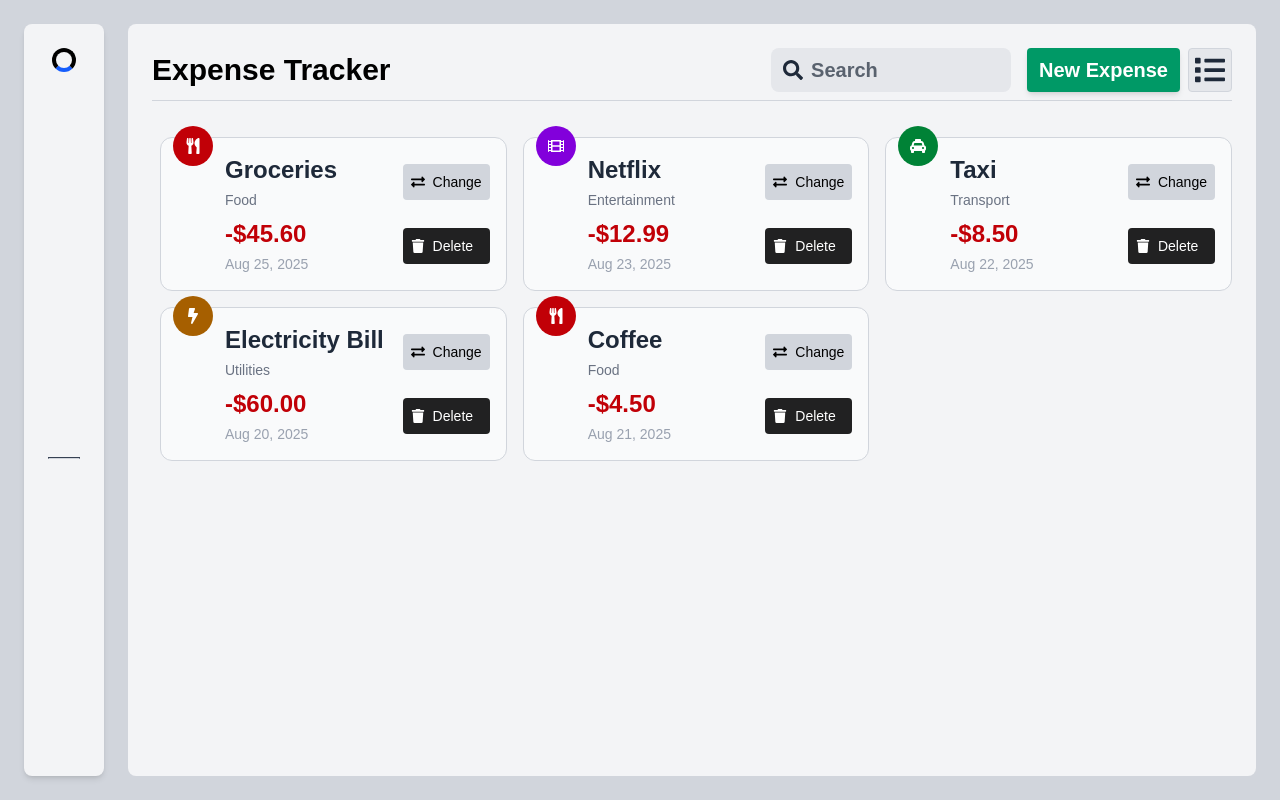
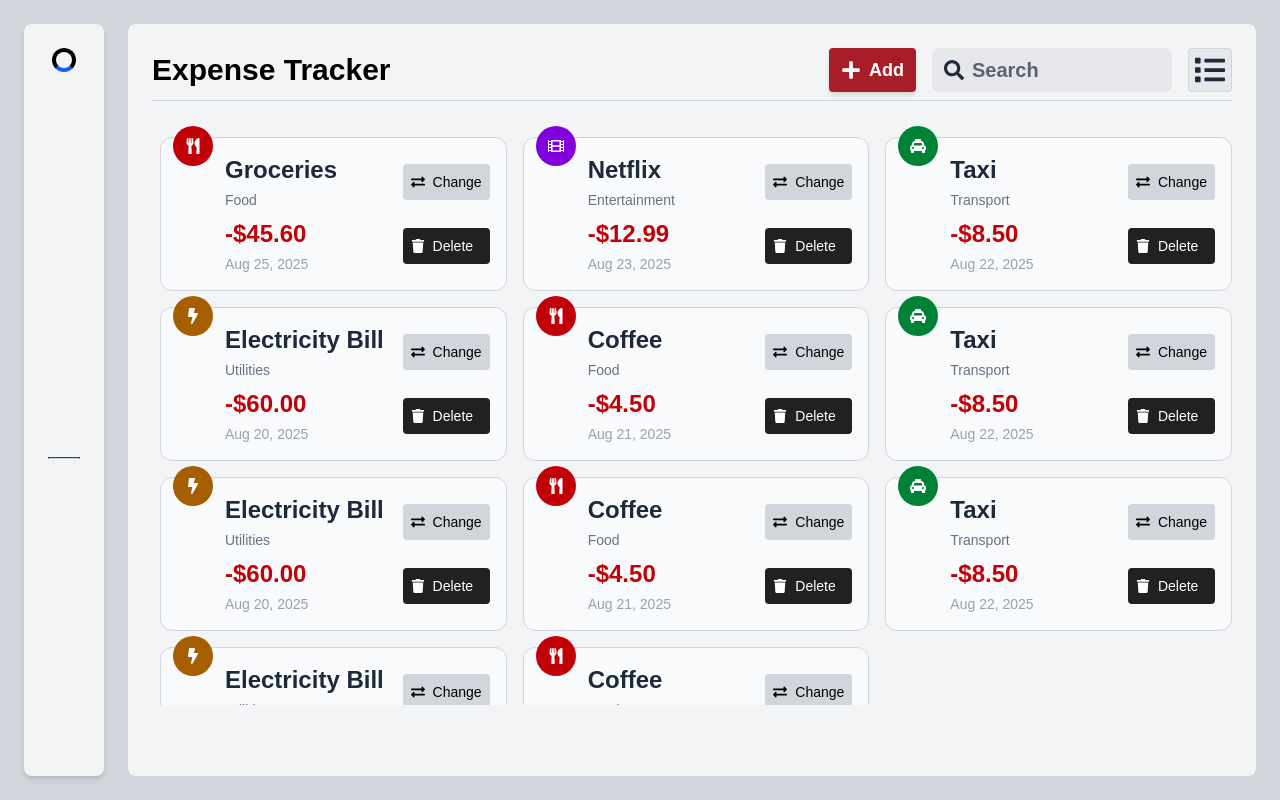
Before and after one commit to JerryTanjaka/Personnal-Finance-Tracker-Frontend, a React (Vite) app: page /expense in a window 1280 px wide. Built offline with nearby package versions, Linux system fonts and the light colour scheme; some icons are missing; a web font is replaced by a local one.

Commit message:
style : arrange button color and ergonomie

```diff
--- a/src/components/Transaction/Expense.tsx
+++ b/src/components/Transaction/Expense.tsx
@@ -1,17 +1,18 @@
-import { useState } from "react";
-import { FaList, FaSearch, FaThLarge } from "react-icons/fa";
-import TransactionCard from "./TransactionCard";
-import type { Transaction } from "./Types";
+import { useState } from 'react';
+import { FaList, FaPlus, FaSearch, FaThLarge } from 'react-icons/fa';
+import TransactionCard from './TransactionCard';
+import type { Transaction } from './Types';
 
 export default function Expense() {
-  const [view, setView] = useState<"grid" | "list">(
-    () => (localStorage.getItem("expenseView") as "grid" | "list") || "grid"
+    const [view, setView] = useState<'grid' | 'list'>(
+        () =>
+            (localStorage.getItem('expenseView') as 'grid' | 'list') || 'grid',
     );
 
     const toggleView = () => {
-    const newView = view === "grid" ? "list" : "grid";
+        const newView = view === 'grid' ? 'list' : 'grid';
         setView(newView);
-    localStorage.setItem("expenseView", newView);
+        localStorage.setItem('expenseView', newView);
     };
 
     const [isModalOpen, setIsModalOpen] = useState(false);
@@ -19,28 +20,111 @@ export default function Expense() {
     const closeModal = () => setIsModalOpen(false);
 
     const [transactions, setTransactions] = useState<Transaction[]>([
-    { id: 1, name: "Groceries", amount: 45.6, date: "2025-08-25", type: "expense", category: "Food" },
-    { id: 2, name: "Netflix", amount: 12.99, date: "2025-08-23", type: "expense", category: "Entertainment" },
-    { id: 3, name: "Taxi", amount: 8.5, date: "2025-08-22", type: "expense", category: "Transport" },
-    { id: 4, name: "Electricity Bill", amount: 60.0, date: "2025-08-20", type: "expense", category: "Utilities" },
-    { id: 5, name: "Coffee", amount: 4.5, date: "2025-08-21", type: "expense", category: "Food" },
+        {
+            id: 1,
+            name: 'Groceries',
+            amount: 45.6,
+            date: '2025-08-25',
+            type: 'expense',
+            category: 'Food',
+        },
+        {
+            id: 2,
+            name: 'Netflix',
+            amount: 12.99,
+            date: '2025-08-23',
+            type: 'expense',
+            category: 'Entertainment',
+        },
+        {
+            id: 3,
+            name: 'Taxi',
+            amount: 8.5,
+            date: '2025-08-22',
+            type: 'expense',
+            category: 'Transport',
+        },
+        {
+            id: 4,
+            name: 'Electricity Bill',
+            amount: 60.0,
+            date: '2025-08-20',
+            type: 'expense',
+            category: 'Utilities',
+        },
+        {
+            id: 5,
+            name: 'Coffee',
+            amount: 4.5,
+            date: '2025-08-21',
+            type: 'expense',
+            category: 'Food',
+        },
+        {
+            id: 3,
+            name: 'Taxi',
+            amount: 8.5,
+            date: '2025-08-22',
+            type: 'expense',
+            category: 'Transport',
+        },
+        {
+            id: 4,
+            name: 'Electricity Bill',
+            amount: 60.0,
+            date: '2025-08-20',
+            type: 'expense',
+            category: 'Utilities',
+        },
+        {
+            id: 5,
+            name: 'Coffee',
+            amount: 4.5,
+            date: '2025-08-21',
+            type: 'expense',
+            category: 'Food',
+        },
+        {
+            id: 3,
+            name: 'Taxi',
+            amount: 8.5,
+            date: '2025-08-22',
+            type: 'expense',
+            category: 'Transport',
+        },
+        {
+            id: 4,
+            name: 'Electricity Bill',
+            amount: 60.0,
+            date: '2025-08-20',
+            type: 'expense',
+            category: 'Utilities',
+        },
+        {
+            id: 5,
+            name: 'Coffee',
+            amount: 4.5,
+            date: '2025-08-21',
+            type: 'expense',
+            category: 'Food',
+        },
     ]);
 
     const handleAddTransaction = (e: React.FormEvent<HTMLFormElement>) => {
         e.preventDefault();
         const form = e.currentTarget;
         const formData = new FormData(form);
-    const name = formData.get("name") as string;
-    const amount = parseFloat(formData.get("amount") as string);
-    const date = formData.get("date") as string;
-    const category = formData.get("category") as string;
+        const name = formData.get('name') as string;
+        const amount = parseFloat(formData.get('amount') as string);
+        const date = formData.get('date') as string;
+        const category = formData.get('category') as string;
 
         const newTransaction: Transaction = {
             id: transactions.length + 1,
             name,
             amount,
             date,
-      type: "expense",
+            type: 'expense',
             category,
         };
 
@@ -53,11 +137,18 @@ export default function Expense() {
         <div className="z-50 flex h-[94vh] w-full flex-col items-center rounded-lg bg-gray-100">
             <div className="flex min-h-full w-full max-w-7xl flex-col rounded-2xl p-6">
                 {/* Header */}
-        <div className="flex flex-col border-b border-gray-300 pb-2 md:flex-row md:items-center md:justify-between text-3xl font-bold">
+                <div className="flex flex-col border-b border-gray-300 pb-2 text-3xl font-bold md:flex-row md:items-center md:justify-between">
                     <h1 className="text-3xl font-bold">Expense Tracker</h1>
 
                     <div className="flex flex-col items-start space-y-2 md:flex-row md:items-center md:space-y-0 md:space-x-4">
                         {/* Search */}
+                            <button
+                                onClick={openModal}
+                                className="flex h-11  items-center space-x-2 rounded bg-red-800/90 px-3 py-1 text-xl text-white shadow-md transition hover:bg-red-700 active:scale-95"
+                            >
+                                <FaPlus className="pointer-events-none left-3 text-xl" />
+                                <p className='text-lg'>Add </p>
+                            </button>
                         <div className="relative flex items-center">
                             <FaSearch className="pointer-events-none absolute left-3 text-xl text-gray-800" />
                             <input
@@ -69,17 +160,12 @@ export default function Expense() {
 
                         {/* Actions */}
                         <div className="flex space-x-2">
-              <button
-                onClick={openModal}
-                className="h-11 rounded bg-emerald-600 px-3 py-1 text-xl text-white shadow-md transition hover:bg-emerald-500 active:scale-95"
-              >
-                New Expense
-              </button>
+
                             <button
                                 onClick={toggleView}
-                className="flex h-11 w-11 items-center justify-center rounded bg-gray-200 text-gray-800 border border-gray-300 transition hover:bg-gray-300 active:scale-95"
+                                className="flex h-11 w-11 items-center justify-center rounded border border-gray-300 bg-gray-200 text-gray-800 transition hover:bg-gray-300 active:scale-95"
                             >
-                {view === "grid" ? <FaList /> : <FaThLarge />}
+                                {view === 'grid' ? <FaList /> : <FaThLarge />}
                             </button>
                         </div>
                     </div>
@@ -88,14 +174,18 @@ export default function Expense() {
                 {/* Liste des dépenses */}
                 <div
                     className={`mt-6 w-full overflow-y-auto pt-3 pl-2 ${
-            view === "grid"
-              ? "grid grid-cols-1 gap-4 sm:grid-cols-2 lg:grid-cols-3"
-              : "flex flex-col space-y-4"
+                        view === 'grid'
+                            ? 'grid grid-cols-1 gap-4 sm:grid-cols-2 lg:grid-cols-3'
+                            : 'flex flex-col space-y-4'
                     }`}
-          style={{ maxHeight: "calc(100vh - 220px)" }}
+                    style={{ maxHeight: 'calc(100vh - 220px)' }}
                 >
                     {transactions.map((t) => (
-            <TransactionCard key={t.id} transaction={t} view={view} />
+                        <TransactionCard
+                            key={t.id}
+                            transaction={t}
+                            view={view}
+                        />
                     ))}
                 </div>
             </div>
@@ -105,14 +195,51 @@ export default function Expense() {
                 <div className="fixed inset-0 z-50 flex items-center justify-center bg-black/50">
                     <div className="w-full max-w-md rounded-xl bg-white p-6 shadow-lg">
                         <h2 className="text-2xl font-bold">Add New Expense</h2>
-            <form className="flex flex-col space-y-4" onSubmit={handleAddTransaction}>
-              <input name="name" type="text" placeholder="Name" className="rounded border p-2" required />
-              <input name="amount" type="number" placeholder="Amount" className="rounded border p-2" required />
-              <input name="date" type="date" className="rounded border p-2" required />
-              <input name="category" type="text" placeholder="Category" className="rounded border p-2" required />
+                        <form
+                            className="flex flex-col space-y-4"
+                            onSubmit={handleAddTransaction}
+                        >
+                            <input
+                                name="name"
+                                type="text"
+                                placeholder="Name"
+                                className="rounded border p-2"
+                                required
+                            />
+                            <input
+                                name="amount"
+                                type="number"
+                                placeholder="Amount"
+                                className="rounded border p-2"
+                                required
+                            />
+                            <input
+                                name="date"
+                                type="date"
+                                className="rounded border p-2"
+                                required
+                            />
+                            <input
+                                name="category"
+                                type="text"
+                                placeholder="Category"
+                                className="rounded border p-2"
+                                required
+                            />
                             <div className="flex justify-end space-x-2">
-                <button type="button" onClick={closeModal} className="rounded bg-gray-300 px-4 py-2">Cancel</button>
-                <button type="submit" className="rounded bg-emerald-600 px-4 py-2 text-white">Add</button>
+                                <button
+                                    type="button"
+                                    onClick={closeModal}
+                                    className="rounded bg-gray-300 px-4 py-2"
+                                >
+                                    Cancel
+                                </button>
+                                <button
+                                    type="submit"
+                                    className="rounded bg-emerald-600 px-4 py-2 text-white"
+                                >
+                                    Add
+                                </button>
                             </div>
                         </form>
                     </div>
--- a/src/components/Transaction/Income.tsx
+++ b/src/components/Transaction/Income.tsx
@@ -1,17 +1,17 @@
-import { useState } from "react";
-import { FaList, FaSearch, FaThLarge } from "react-icons/fa";
-import TransactionCard from "./TransactionCard";
-import type { Transaction } from "./Types";
+import { useState } from 'react';
+import { FaList, FaPlus, FaSearch, FaThLarge } from 'react-icons/fa';
+import TransactionCard from './TransactionCard';
+import type { Transaction } from './Types';
 
 export default function Income() {
-  const [view, setView] = useState<"grid" | "list">(
-    () => (localStorage.getItem("incomeView") as "grid" | "list") || "grid"
+    const [view, setView] = useState<'grid' | 'list'>(
+        () => (localStorage.getItem('incomeView') as 'grid' | 'list') || 'grid',
     );
 
     const toggleView = () => {
-    const newView = view === "grid" ? "list" : "grid";
+        const newView = view === 'grid' ? 'list' : 'grid';
         setView(newView);
-    localStorage.setItem("incomeView", newView);
+        localStorage.setItem('incomeView', newView);
     };
 
     const [isModalOpen, setIsModalOpen] = useState(false);
@@ -19,25 +19,39 @@ export default function Income() {
     const closeModal = () => setIsModalOpen(false);
 
     const [transactions, setTransactions] = useState<Transaction[]>([
-    { id: 1, name: "Salary", amount: 2500, date: "2025-08-19", type: "income", source: "Work" },
-    { id: 2, name: "Freelance Project", amount: 600, date: "2025-08-15", type: "income", source: "Freelance" },
+        {
+            id: 1,
+            name: 'Salary',
+            amount: 2500,
+            date: '2025-08-19',
+            type: 'income',
+            source: 'Work',
+        },
+        {
+            id: 2,
+            name: 'Freelance Project',
+            amount: 600,
+            date: '2025-08-15',
+            type: 'income',
+            source: 'Freelance',
+        },
     ]);
 
     const handleAddTransaction = (e: React.FormEvent<HTMLFormElement>) => {
         e.preventDefault();
         const form = e.currentTarget;
         const formData = new FormData(form);
-    const name = formData.get("name") as string;
-    const amount = parseFloat(formData.get("amount") as string);
-    const date = formData.get("date") as string;
-    const source = formData.get("source") as string;
+        const name = formData.get('name') as string;
+        const amount = parseFloat(formData.get('amount') as string);
+        const date = formData.get('date') as string;
+        const source = formData.get('source') as string;
 
         const newTransaction: Transaction = {
             id: transactions.length + 1,
             name,
             amount,
             date,
-      type: "income",
+            type: 'income',
             source,
         };
 
@@ -50,11 +64,18 @@ export default function Income() {
         <div className="z-50 flex h-[94vh] w-full flex-col items-center rounded-lg bg-gray-100">
             <div className="flex min-h-full w-full max-w-7xl flex-col rounded-2xl p-6">
                 {/* Header */}
-        <div className="flex flex-col border-b border-gray-300 pb-2 md:flex-row md:items-center md:justify-between text-3xl font-bold">
-          <h1 className="text-3xl font-bold">Income Tracker</h1>
+                 <div className="flex flex-col border-b border-gray-300 pb-2 text-3xl font-bold md:flex-row md:items-center md:justify-between">
+                    <h1 className="text-3xl font-bold">Expense Tracker</h1>
 
                     <div className="flex flex-col items-start space-y-2 md:flex-row md:items-center md:space-y-0 md:space-x-4">
                         {/* Search */}
+                            <button
+                                onClick={openModal}
+                                className="flex h-11  items-center space-x-2 rounded bg-emerald-600 px-3 py-1 text-xl text-white shadow-md transition hover:bg-emerald-500 active:scale-95"
+                            >
+                                <FaPlus className="pointer-events-none left-3 text-xl" />
+                                <p className='text-lg'>Add </p>
+                            </button>
                         <div className="relative flex items-center">
                             <FaSearch className="pointer-events-none absolute left-3 text-xl text-gray-800" />
                             <input
@@ -66,17 +87,12 @@ export default function Income() {
 
                         {/* Actions */}
                         <div className="flex space-x-2">
-              <button
-                onClick={openModal}
-                className="h-11 rounded bg-emerald-600 px-3 py-1 text-xl text-white shadow-md transition hover:bg-emerald-500 active:scale-95"
-              >
-                New Income
-              </button>
+
                             <button
                                 onClick={toggleView}
-                className="flex h-11 w-11 items-center justify-center rounded bg-gray-200 text-gray-800 border border-gray-300 transition hover:bg-gray-300 active:scale-95"
+                                className="flex h-11 w-11 items-center justify-center rounded border border-gray-300 bg-gray-200 text-gray-800 transition hover:bg-gray-300 active:scale-95"
                             >
-                {view === "grid" ? <FaList /> : <FaThLarge />}
+                                {view === 'grid' ? <FaList /> : <FaThLarge />}
                             </button>
                         </div>
                     </div>
@@ -85,14 +101,18 @@ export default function Income() {
                 {/* Liste des revenus */}
                 <div
                     className={`mt-6 w-full overflow-y-auto pt-3 pl-2 ${
-            view === "grid"
-              ? "grid grid-cols-1 gap-4 sm:grid-cols-2 lg:grid-cols-3"
-              : "flex flex-col space-y-4"
+                        view === 'grid'
+                            ? 'grid grid-cols-1 gap-4 sm:grid-cols-2 lg:grid-cols-3'
+                            : 'flex flex-col space-y-4'
                     }`}
-          style={{ maxHeight: "calc(100vh - 220px)" }}
+                    style={{ maxHeight: 'calc(100vh - 220px)' }}
                 >
                     {transactions.map((t) => (
-            <TransactionCard key={t.id} transaction={t} view={view} />
+                        <TransactionCard
+                            key={t.id}
+                            transaction={t}
+                            view={view}
+                        />
                     ))}
                 </div>
             </div>
@@ -102,14 +122,51 @@ export default function Income() {
                 <div className="fixed inset-0 z-50 flex items-center justify-center bg-black/50">
                     <div className="w-full max-w-md rounded-xl bg-white p-6 shadow-lg">
                         <h2 className="text-2xl font-bold">Add New Income</h2>
-            <form className="flex flex-col space-y-4" onSubmit={handleAddTransaction}>
-              <input name="name" type="text" placeholder="Name" className="rounded border p-2" required />
-              <input name="amount" type="number" placeholder="Amount" className="rounded border p-2" required />
-              <input name="date" type="date" className="rounded border p-2" required />
-              <input name="source" type="text" placeholder="Source" className="rounded border p-2" required />
+                        <form
+                            className="flex flex-col space-y-4"
+                            onSubmit={handleAddTransaction}
+                        >
+                            <input
+                                name="name"
+                                type="text"
+                                placeholder="Name"
+                                className="rounded border p-2"
+                                required
+                            />
+                            <input
+                                name="amount"
+                                type="number"
+                                placeholder="Amount"
+                                className="rounded border p-2"
+                                required
+                            />
+                            <input
+                                name="date"
+                                type="date"
+                                className="rounded border p-2"
+                                required
+                            />
+                            <input
+                                name="source"
+                                type="text"
+                                placeholder="Source"
+                                className="rounded border p-2"
+                                required
+                            />
                             <div className="flex justify-end space-x-2">
-                <button type="button" onClick={closeModal} className="rounded bg-gray-300 px-4 py-2">Cancel</button>
-                <button type="submit" className="rounded bg-emerald-600 px-4 py-2 text-white">Add</button>
+                                <button
+                                    type="button"
+                                    onClick={closeModal}
+                                    className="rounded bg-gray-300 px-4 py-2"
+                                >
+                                    Cancel
+                                </button>
+                                <button
+                                    type="submit"
+                                    className="rounded bg-emerald-600 px-4 py-2 text-white"
+                                >
+                                    Add
+                                </button>
                             </div>
                         </form>
                     </div>
```
Lines whose indentation alone changed are shown as unchanged.
